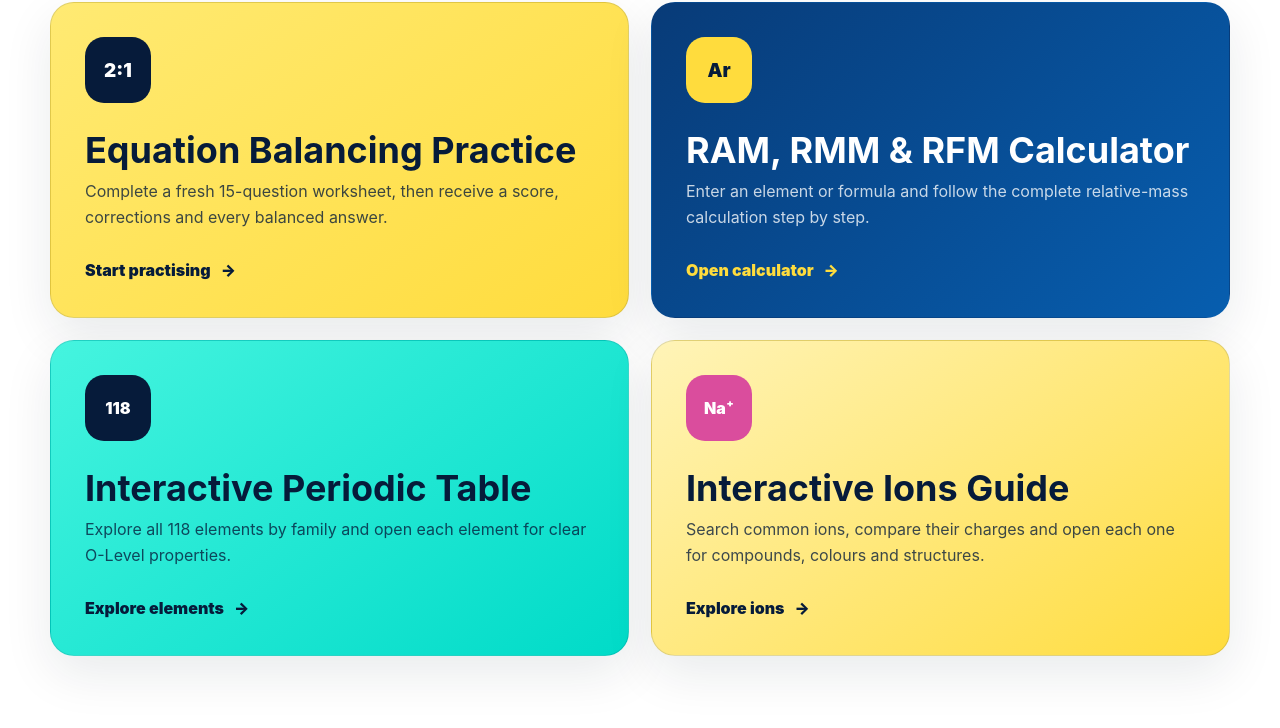
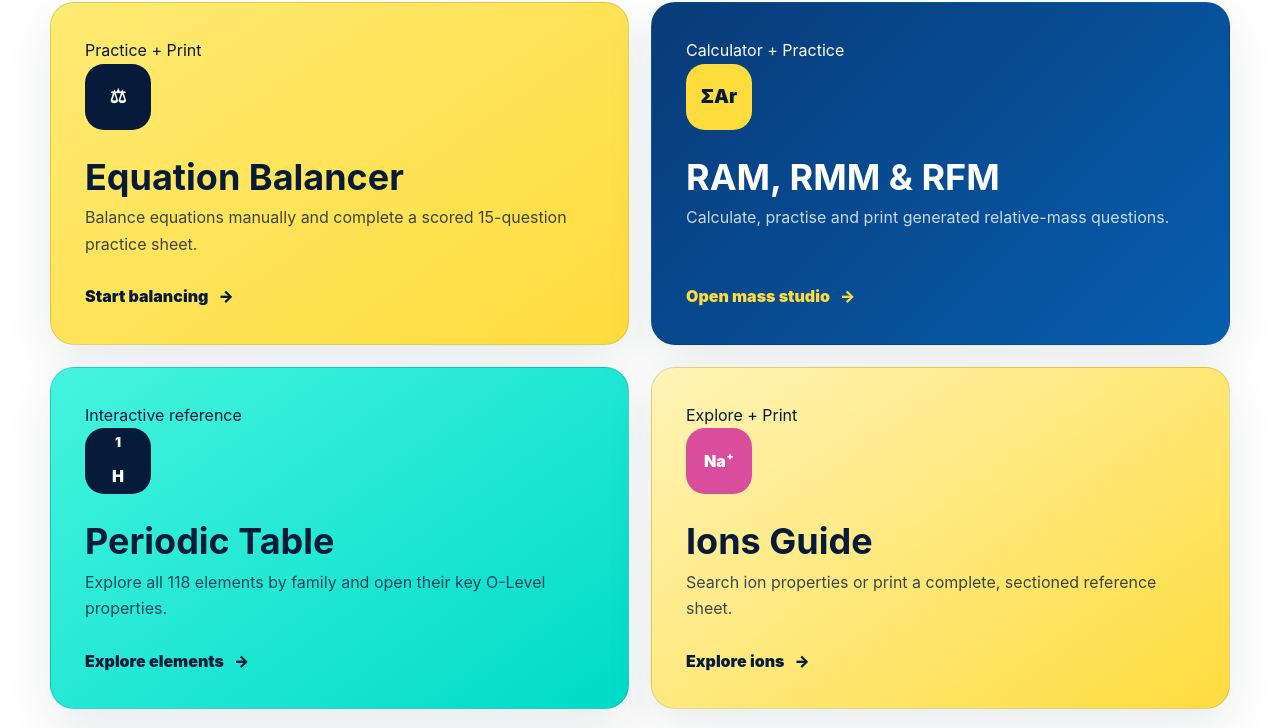
Before and after one commit to francescogalea8/chemistry-corner-malta, a plain HTML site: page toolkit/index.html in a window 1280 px wide. Shown: the part 727-1455 px from the top of the page. Drawn offline with Linux system fonts and the light colour scheme.

Commit message:
Refresh toolkit cards and add reaction predictor preview

```diff
--- a/toolkit/index.html
+++ b/toolkit/index.html
@@ -51,36 +51,49 @@
         <div class="tool-grid">
           <a class="tool-card equation-card" href="equation-balancer/">
             <div>
-              <span class="tool-card-icon" aria-hidden="true">2:1</span>
-              <h2>Equation Balancing Practice</h2>
-              <p>Complete a fresh 15-question worksheet, then receive a score, corrections and every balanced answer.</p>
+              <span class="tool-status">Practice + Print</span>
+              <span class="tool-card-icon" aria-hidden="true">⚖</span>
+              <h2>Equation Balancer</h2>
+              <p>Balance equations manually and complete a scored 15-question practice sheet.</p>
             </div>
-            <span class="tool-card-action">Start practising <span aria-hidden="true">→</span></span>
+            <span class="tool-card-action">Start balancing <span aria-hidden="true">→</span></span>
           </a>
           <a class="tool-card primary" href="mass-calculator/">
             <div>
-              <span class="tool-card-icon" aria-hidden="true">Ar</span>
-              <h2>RAM, RMM &amp; RFM Calculator</h2>
-              <p>Enter an element or formula and follow the complete relative-mass calculation step by step.</p>
+              <span class="tool-status">Calculator + Practice</span>
+              <span class="tool-card-icon mass-icon" aria-hidden="true">ΣAr</span>
+              <h2>RAM, RMM &amp; RFM</h2>
+              <p>Calculate, practise and print generated relative-mass questions.</p>
             </div>
-            <span class="tool-card-action">Open calculator <span aria-hidden="true">→</span></span>
+            <span class="tool-card-action">Open mass studio <span aria-hidden="true">→</span></span>
           </a>
           <a class="tool-card periodic-card" href="periodic-table/">
             <div>
-              <span class="tool-card-icon" aria-hidden="true">118</span>
-              <h3>Interactive Periodic Table</h3>
-              <p>Explore all 118 elements by family and open each element for clear O-Level properties.</p>
+              <span class="tool-status">Interactive reference</span>
+              <span class="tool-card-icon element-icon" aria-hidden="true"><small>1</small>H</span>
+              <h2>Periodic Table</h2>
+              <p>Explore all 118 elements by family and open their key O-Level properties.</p>
             </div>
             <span class="tool-card-action">Explore elements <span aria-hidden="true">→</span></span>
           </a>
           <a class="tool-card ions-card" href="ions/">
             <div>
+              <span class="tool-status">Explore + Print</span>
               <span class="tool-card-icon" aria-hidden="true">Na⁺</span>
-              <h3>Interactive Ions Guide</h3>
-              <p>Search common ions, compare their charges and open each one for compounds, colours and structures.</p>
+              <h2>Ions Guide</h2>
+              <p>Search ion properties or print a complete, sectioned reference sheet.</p>
             </div>
             <span class="tool-card-action">Explore ions <span aria-hidden="true">→</span></span>
           </a>
+          <article class="tool-card reaction-card coming-soon-card">
+            <div>
+              <span class="tool-status">Coming soon</span>
+              <span class="tool-card-icon" aria-hidden="true">A+B</span>
+              <h2>Reaction Predictor</h2>
+              <p>Predict products and state symbols, then receive the complete balanced equation.</p>
+            </div>
+            <span class="tool-card-action">In development</span>
+          </article>
         </div>
       </div>
     </section>
```
